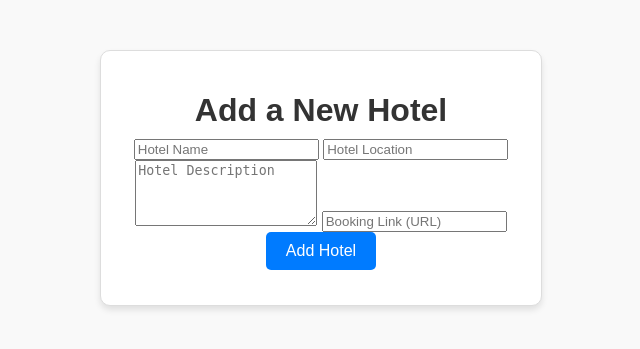
After one commit to Veeramalla26/CA-TWO-RESIST, a Flask app: page /add_hotel in a window 1280 px wide. The commit adds this page. Shown: the top 349 px of the page, without its empty margins (319-959 px from the left). Run offline with Flask 3, Linux system fonts and the light colour scheme.

Commit message:
view_hotels

```diff
--- a/app.py
+++ b/app.py
@@ -24,7 +24,7 @@ class Hotel(db.Model):
     name = db.Column(db.String(100), nullable=False)
     location = db.Column(db.String(100), nullable=False)
     description = db.Column(db.Text, nullable=False)
-    bookings = db.relationship('Booking', backref='hotel', lazy=True)
+    link = db.Column(db.String(255), nullable=False)
 
 
 class Booking(db.Model):
@@ -51,6 +51,10 @@ def login():
 def logout():
     session.pop('user', None)
     return jsonify({'message': 'Successfully logged out!', 'redirect_url': '/login'}), 200
+
+@app.route('/add_hotel')
+def add_hotel():
+    return render_template('add_hotel.html')
 
 @app.route('/signup', methods=['POST'])
 def handle_signup():
@@ -110,7 +114,7 @@ def handle_login():
         return jsonify({'message': 'Email or password are not correct'}), 401
 
 @app.route('/api/add_hotel', methods=['POST'])
-def add_hotel():
+def handle_add_hotel():
     data = request.json
     name = data.get('name')
     location = data.get('location')
@@ -120,10 +124,16 @@ def add_hotel():
     if not name or not location or not description or not link:
         return jsonify({'message': 'All fields are required'}), 400
 
-    new_hotel = Hotel(name=name, location=location, description=description)
+    new_hotel = Hotel(name=name, location=location, description=description, link=link)
     db.session.add(new_hotel)
     db.session.commit()
     return jsonify({'message': 'Hotel successfully added!'}), 200
 
+@app.route('/api/get_hotels', methods=['GET'])
+def get_hotels():
+    hotels = Hotel.query.all()
+    hotels_list = [{'id': hotel.id, 'name': hotel.name, 'location': hotel.location, 'description': hotel.description, 'link': hotel.link} for hotel in hotels]
+    return jsonify({'hotels': hotels_list}), 200
+
 if __name__ == '__main__':
     app.run(debug=True)
--- a/static/scripts/admin.js
+++ b/static/scripts/admin.js
@@ -1,15 +1,29 @@
+// JavaScript code for handling adding and viewing hotels on dashboard
+
 document.addEventListener('DOMContentLoaded', function() {
     const addHotelForm = document.getElementById('add-hotel-form');
     const messageDiv = document.getElementById('message');
+    const viewHotelsButton = document.getElementById('view-hotels-btn');
+    const hotelsContainer = document.getElementById('hotels-container');
 
-
+    // Form submission handler to add a hotel
+    if (addHotelForm) {
         addHotelForm.addEventListener('submit', async function(event) {
             event.preventDefault();
+            console.log("Form submission triggered");
 
+            // Extract values from the form fields
             const hotelName = document.getElementById('name').value;
             const hotelLocation = document.getElementById('location').value;
             const hotelDescription = document.getElementById('description').value;
             const bookingLink = document.getElementById('link').value;
+
+            console.log("Extracted form data:", {
+                name: hotelName,
+                location: hotelLocation,
+                description: hotelDescription,
+                link: bookingLink
+            });
 
             try {
                 const response = await fetch('/api/add_hotel', {
@@ -25,19 +39,15 @@ document.addEventListener('DOMContentLoaded', function() {
                     })
                 });
 
+                console.log("Response received:", response);
 
                 const result = await response.json();
+                console.log("Response JSON:", result);
 
                 if (response.ok) {
                     messageDiv.textContent = result.message;
                     messageDiv.style.color = 'green';
-
                     addHotelForm.reset();
-
-                addHotelForm.style.display = 'none';
-                setTimeout(() => {
-                    addHotelForm.style.display = 'block';
-                }, 2000);
                 } else {
                     messageDiv.textContent = result.message;
                     messageDiv.style.color = 'red';
@@ -48,5 +58,43 @@ document.addEventListener('DOMContentLoaded', function() {
                 messageDiv.style.color = 'red';
             }
         });
+    }
 
+    // Event listener for viewing hotels
+    if (viewHotelsButton) {
+        viewHotelsButton.addEventListener('click', async function() {
+            try {
+                console.log("View hotels button clicked");
+
+                const response = await fetch('/api/get_hotels', {
+                    method: 'GET',
                 });
+
+                console.log("Response received:", response);
+
+                const result = await response.json();
+                console.log("Response JSON:", result);
+
+                if (response.ok) {
+                    let hotelsList = '';
+                    result.hotels.forEach(hotel => {
+                        hotelsList += `
+                            <div class="hotel-card">
+                                <h3>${hotel.name}</h3>
+                                <p>Location: ${hotel.location}</p>
+                                <p>Description: ${hotel.description}</p>
+                                <p><a href="${hotel.link}" target="_blank">Booking Link</a></p>
+                            </div>`;
+                    });
+                    hotelsContainer.innerHTML = hotelsList;
+                } else {
+                    hotelsContainer.innerHTML = '<p>Failed to fetch hotels. Please try again later.</p>';
+                    console.error('Failed to fetch hotels:', result.message);
+                }
+            } catch (error) {
+                hotelsContainer.innerHTML = '<p>An error occurred while fetching hotels. Please try again later.</p>';
+                console.error('Error fetching hotels:', error);
+            }
+        });
+    }
+});
--- /dev/null
+++ b/templates/add_hotel.html
@@ -0,0 +1,24 @@
+<!DOCTYPE html>
+<html lang="en">
+<head>
+    <meta charset="UTF-8">
+    <meta name="viewport" content="width=device-width, initial-scale=1.0">
+    <title>Add Hotel</title>
+    <link rel="stylesheet" href="static/css/style.css">
+</head>
+<body>
+    <div class="container">
+        <h1>Add a New Hotel</h1>
+        <form id="add-hotel-form">
+            <input type="text" id="name" placeholder="Hotel Name" required>
+            <input type="text" id="location" placeholder="Hotel Location" required>
+            <textarea id="description" placeholder="Hotel Description" rows="4" required></textarea>
+            <input type="url" id="link" placeholder="Booking Link (URL)" required>
+            <button type="submit" class="button">Add Hotel</button>
+        </form>
+        <div id="message"></div>
+    </div>
+
+    <script src="static/scripts/admin.js"></script>
+</body>
+</html>
```
Also changed, not shown: migrations/versions/7ee2d00b0284_add_link_column_to_hotel_model_with_.py (added, +29 -0 lines), templates/admin_dashboard.html (+9 -9 lines), templates/view_hotel.html (added, +16 -0 lines). Lines whose indentation alone changed are shown as unchanged.
